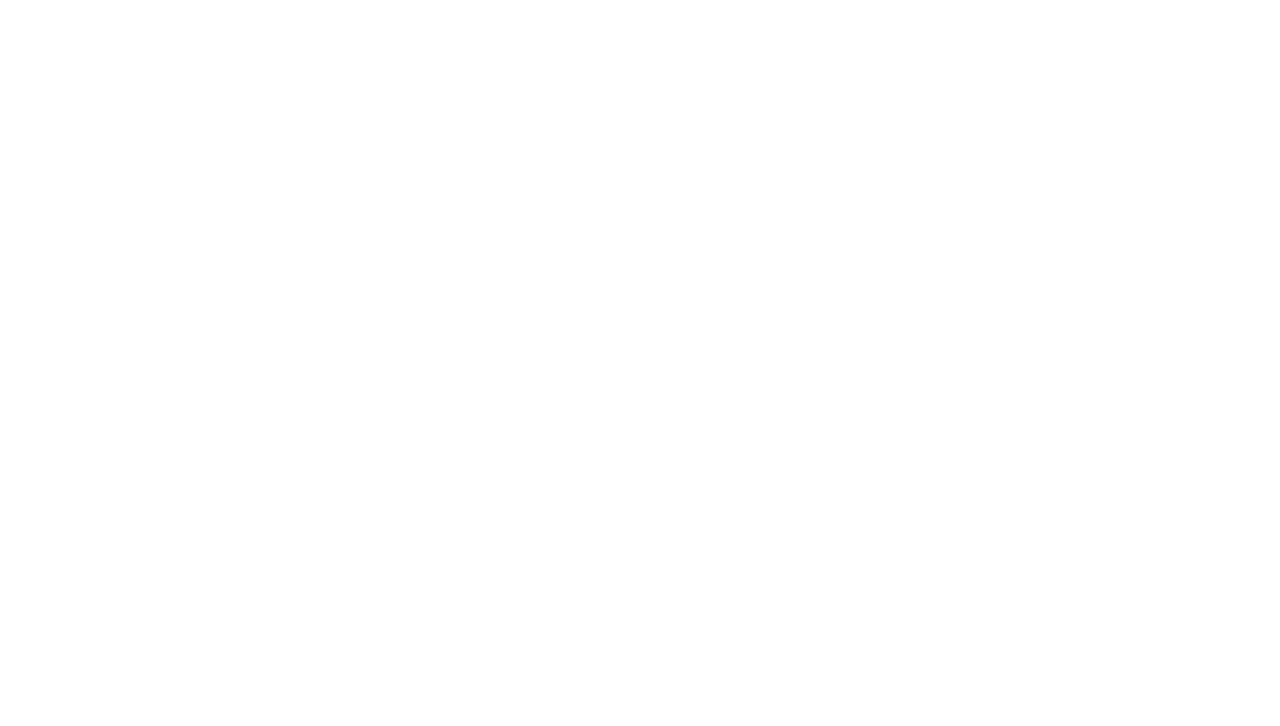
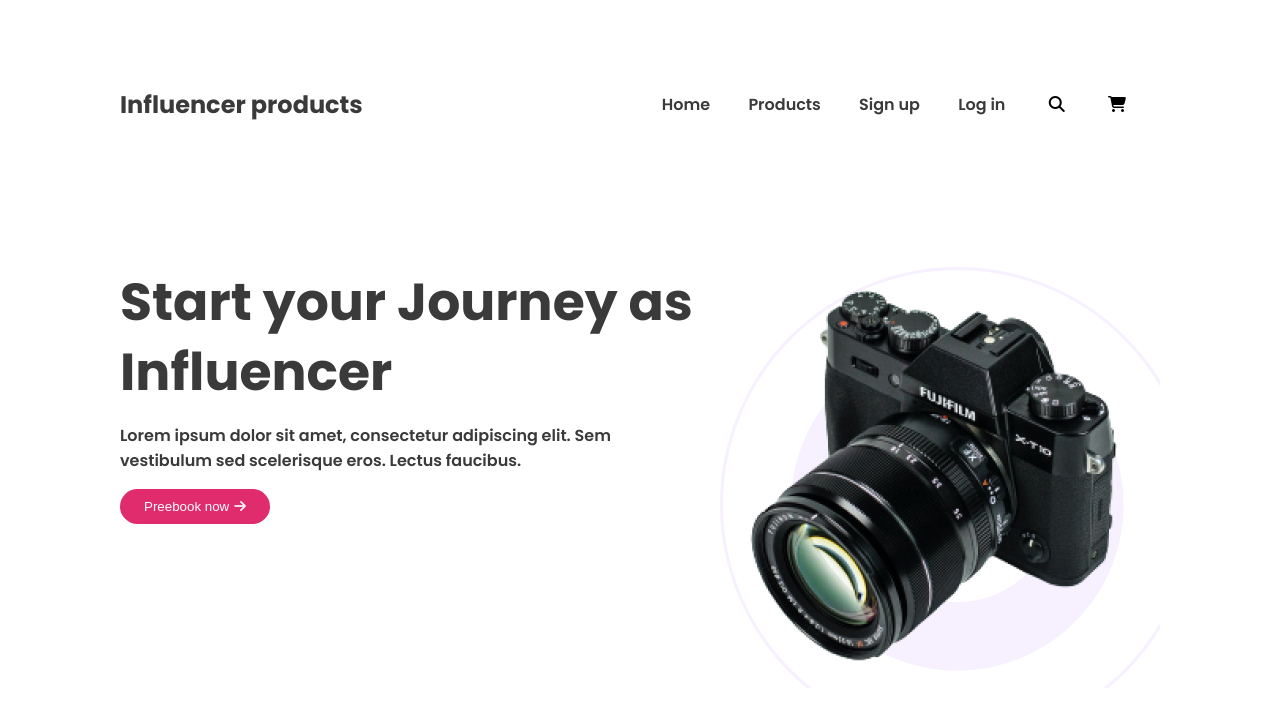
Before and after one commit to sazzad46031/Influencer-gear-website, a plain HTML site: page index.html in a window 1280 px wide. Drawn offline with Linux system fonts and the light colour scheme.

Commit message:
header and banner added

```diff
--- a/index.html
+++ b/index.html
@@ -4,9 +4,36 @@
     <meta charset="UTF-8">
     <meta name="viewport" content="width=device-width, initial-scale=1.0">
     <title>Influencer-gear</title>
+    <link rel="preconnect" href="https://fonts.googleapis.com">
+    <link rel="preconnect" href="https://fonts.gstatic.com" crossorigin>
+    <link href="https://fonts.googleapis.com/css2?family=Lato:wght@400;700;900&family=Open+Sans:wght@400;500;600;700;800&family=Poppins:wght@400;500;600;700;800;900&family=Roboto:wght@400;500;700;900&display=swap" rel="stylesheet">
+    <link rel="stylesheet" href="https://cdnjs.cloudflare.com/ajax/libs/font-awesome/6.4.0/css/all.min.css" integrity="sha512-iecdLmaskl7CVkqkXNQ/ZH/XLlvWZOJyj7Yy7tcenmpD1ypASozpmT/E0iPtmFIB46ZmdtAc9eNBvH0H/ZpiBw==" crossorigin="anonymous" referrerpolicy="no-referrer" />
     <link rel="stylesheet" href="style.css">
 </head>
 <body>
+    <header>
+        <h1 class="header-title">Influencer products</h1>
+        <nav>
+            <a href="">Home</a>
+            <a href="">Products</a>
+            <a href="">Sign up</a>
+            <a href="">Log in</a>
+            <span class="header-icon"><i class="fa-solid fa-magnifying-glass"></i></span>
+            <span class="header-icon"><i class="fa-solid fa-cart-shopping"></i></span>
+        </nav>
+    </header>
+    <section class="banner">
+        <div class="banner-content">
+            <h3 class="banner-title">Start your Journey as <br>
+                Influencer
+            </h3>
+            <p class="banner-description">Lorem ipsum dolor sit amet, consectetur adipiscing elit. Sem <br> vestibulum sed scelerisque eros. Lectus faucibus.</p>
+            <button class="btn-primary">Preebook now<i class="fa-solid fa-arrow-right"></i></button>
+        </div>
+        <div class="banner-img">
+            <img src="Images/main-camera.png">
+        </div>
+    </section>
 
 </body>
 </html>
--- a/style.css
+++ b/style.css
@@ -0,0 +1,76 @@
+/*--------common style-------*/
+* {
+    margin: 0;
+    padding: 0;
+    box-sizing: border-box;
+}
+
+body {
+    font-family: 'Poppins', sans-serif;
+}
+
+
+/*------header style----------*/
+header {
+    display: flex;
+    justify-content: space-between;
+    align-items: center;
+    padding: 87px 120px 0;
+}
+
+nav a {
+    text-decoration: none;
+    margin-right: 34px;
+    color: #3A3A3A;
+    font-size: 16px;
+    font-weight: 600;
+}
+
+.header-icon {
+    margin-right: 34px;
+}
+
+.header-title {
+    color: #3A3A3A;
+    font-size: 24px;
+    font-weight: 700;
+}
+
+/*----------banner style------------*/
+
+.banner {
+    margin-top: 145px;
+    padding: 0 120px;
+    display: flex;
+    justify-content: space-between;
+}
+
+.banner-img {
+    background-image: url("Images/Circle\ design.svg");
+}
+
+.banner-title {
+    color: #3A3A3A;
+    font-size: 52px;
+    font-weight: 700;
+    line-height: 70px;
+    margin-bottom: 16px;
+}
+
+.banner-description {
+    color: #3A3A3A;
+    font-family: Poppins;
+    font-size: 16px;
+    font-weight: 600;
+    margin-bottom: 16px;
+ }
+ .btn-primary{
+    border-radius: 41px;
+    background: #E02C6D;
+    padding: 10px 24px;
+    color: #fff;
+    border: none;
+ }
+ .fa-solid{
+    margin-left: 5px;
+ }
```
